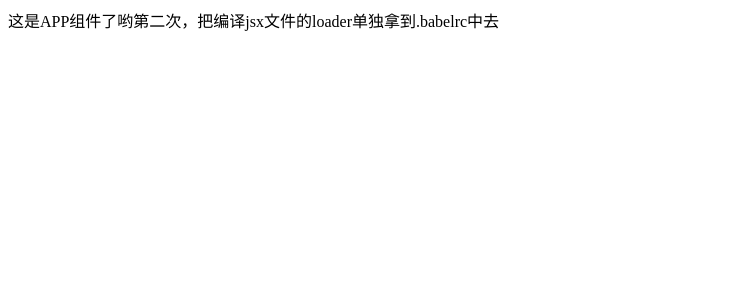
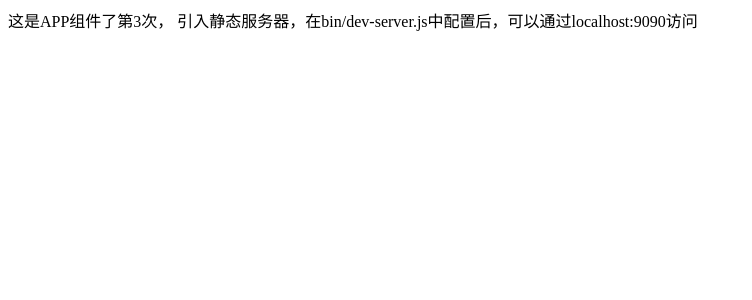
Before and after one commit to lillylanty/react-wp-demo, a React app: page / in a window 1280 px wide. Shown: the top 300 px of the page, without its empty margins (0-752 px from the left). Built offline with nearby package versions, Linux system fonts and the light colour scheme; the HTML template or start-up script is replaced by a standard one.

Commit message:
webpack-dev-server构建

```diff
--- a/package.json
+++ b/package.json
@@ -4,6 +4,7 @@
   "description": "",
   "main": "index.js",
   "scripts": {
+    "dev": "node bin/dev-server",
     "start": "webpack --config webpack/webpack.config.js",
     "test": "npm run test"
   },
@@ -15,7 +16,8 @@
     "babel-preset-es2015": "^6.24.1",
     "babel-preset-react": "^6.24.1",
     "react": "^16.6.3",
-    "react-dom": "^16.6.3"
+    "react-dom": "^16.6.3",
+    "webpack-dev-server": "^3.1.10"
   },
   "devDependencies": {
     "webpack": "^4.25.1",
--- a/src/App.js
+++ b/src/App.js
@@ -2,6 +2,9 @@ import React, {Component} from 'react';
 import {render} from 'react-dom';
 export default class App extends Component {
     render(){
-        return <div>这是APP组件了哟第二次，把编译jsx文件的loader单独拿到.babelrc中去</div>
+        return <div>
+            这是APP组件了第3次，
+            引入静态服务器，在bin/dev-server.js中配置后，可以通过localhost:9090访问
+            </div>
     }
 }
```
Also changed, not shown: 3 other files (tests, documents, lock files or other folders).
